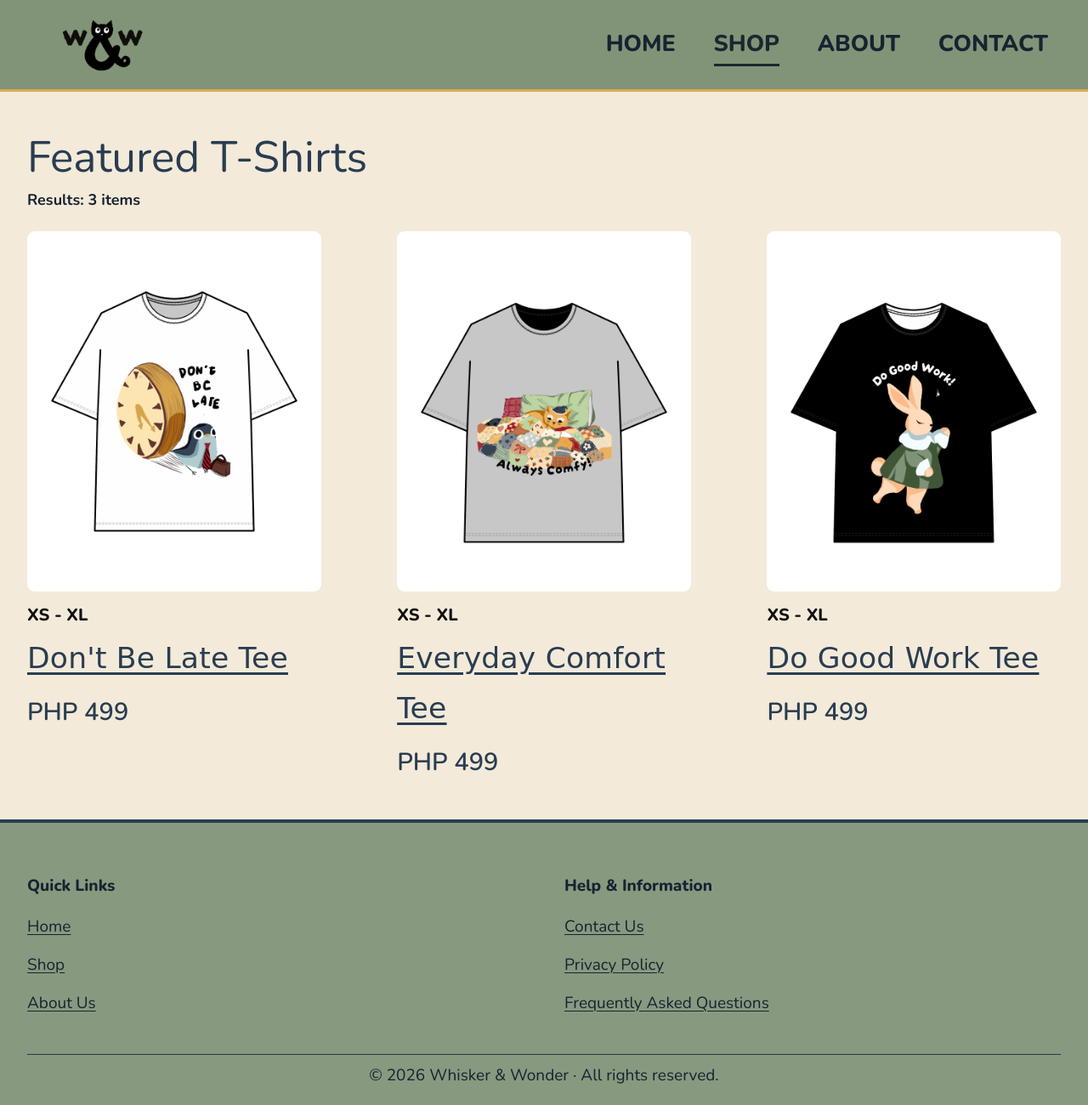
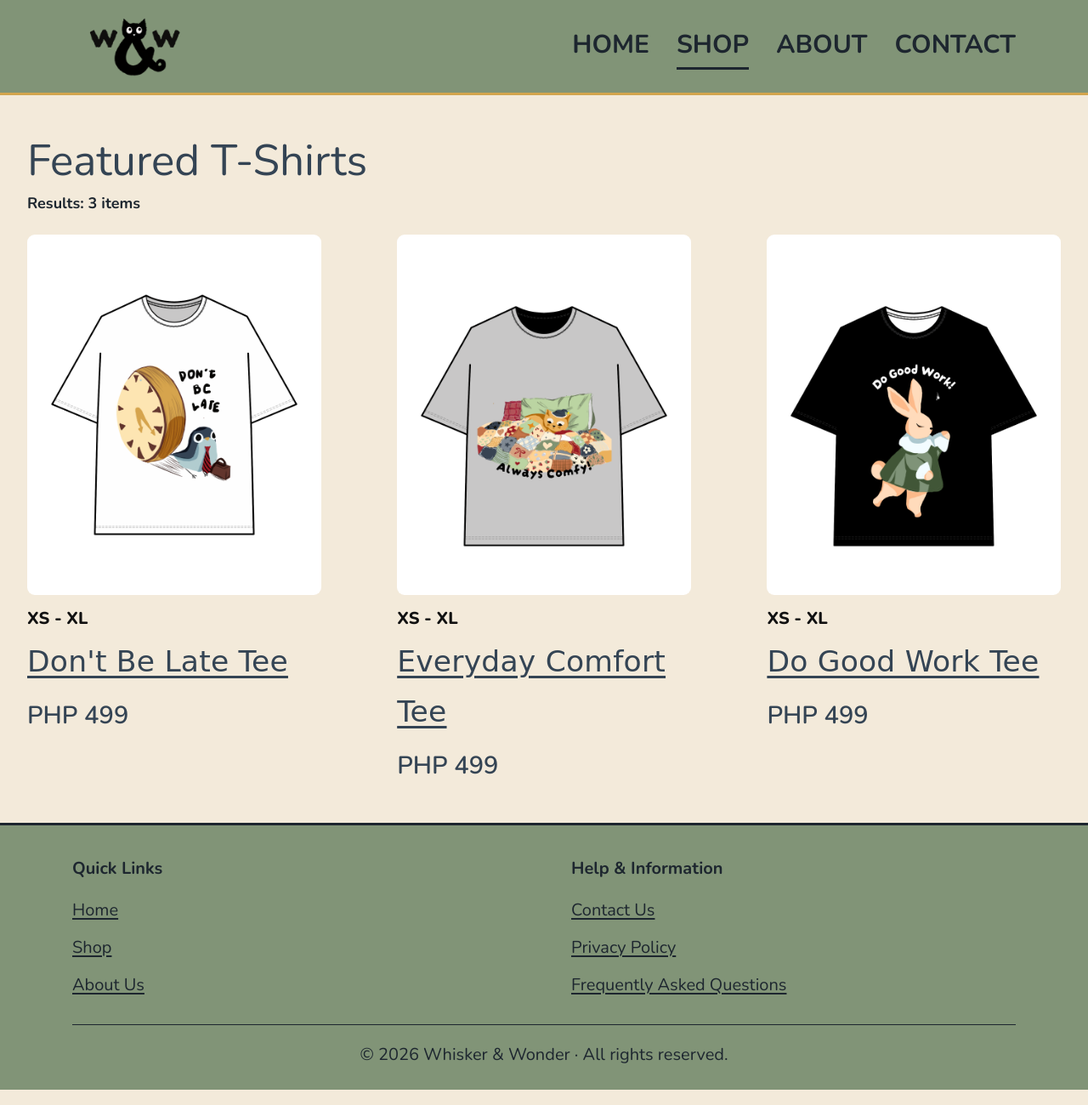
Before and after one commit to rfmoreno1/Whisker-and-Wonder, a plain HTML site: page shop.html in a window 1280 px wide. Shown: the whole page at 85% size. Drawn offline with nearby package versions, Linux system fonts and the light colour scheme; a web font is replaced by a local one.

Commit message:
shop.html

```diff
--- a/shop.html
+++ b/shop.html
@@ -18,11 +18,11 @@
   <!-- Page-specific styling for the Shop layout in the desktop reference. -->
   <style>
     :root {
-      --ww-sage: #87997f;
-      --ww-cream: #f3ead9;
-      --ww-gold: #d8ad52;
-      --ww-ink: #293d51;
-      --ww-black: #172331;
+      --ww-sage: var(--sage);
+      --ww-cream: var(--cream);
+      --ww-gold: var(--mustard);
+      --ww-ink: var(--navy);
+      --ww-black: var(--ink);
     }
 
     * { box-sizing: border-box; }
@@ -37,87 +37,6 @@
       background: var(--ww-cream);
       color: var(--ww-black);
       font-family: "Nunito", sans-serif;
-    }
-
-    .shop-catalog-page .site-header {
-      flex: 0 0 auto;
-      background: var(--ww-sage);
-      border-bottom: 3px solid var(--ww-gold);
-    }
-
-    .shop-catalog-page .site-nav {
-      padding: 0;
-    }
-
-    .shop-catalog-page .nav-inner {
-      width: min(100% - 64px, 1272px);
-      max-width: 1272px;
-      min-height: 104px;
-      margin: 0 auto;
-      display: flex;
-      align-items: center;
-      justify-content: space-between;
-    }
-
-    .shop-catalog-page .brand {
-      display: inline-flex;
-      align-items: center;
-      margin: 0;
-      padding: 0;
-    }
-
-    .shop-catalog-page .brand { width:150px; height:95px; }
-    .shop-catalog-page .brand img {
-      display: block;
-      width: 160px;
-      height: 160px;
-      object-fit: contain;
-    }
-
-    .shop-catalog-page .nav-links {
-      display: flex;
-      flex-direction: row;
-      align-items: center;
-      gap: clamp(26px, 3.5vw, 52px);
-      margin: 0;
-      padding: 0;
-      list-style: none;
-    }
-
-    .shop-catalog-page .nav-links .nav-link {
-      padding: 8px 0;
-      color: var(--ww-black);
-      font-size: clamp(1.125rem, 2.1vw, 1.8125rem);
-      font-weight: 800;
-      line-height: 1.2;
-      text-decoration: none;
-      text-transform: uppercase;
-      transition: opacity 160ms ease;
-    }
-
-    .shop-catalog-page .nav-links .nav-link:hover,
-    .shop-catalog-page .nav-links .nav-link:focus-visible {
-      opacity: 1;
-      text-decoration: underline;
-      text-underline-offset: .2em;
-    }
-
-    .shop-catalog-page .nav-toggle {
-      display: none;
-    }
-
-    .shop-catalog-page .skip-link {
-      position: absolute;
-      top: -100px;
-      left: 16px;
-      z-index: 1000;
-      padding: 10px 14px;
-      background: #fff;
-      color: var(--ww-black);
-    }
-
-    .shop-catalog-page .skip-link:focus {
-      top: 12px;
     }
 
     .shop-main {
@@ -202,96 +121,15 @@
       line-height: 1.35;
     }
 
-    .shop-catalog-page .site-footer {
-      flex: 0 0 auto;
-      margin-top: auto;
-      border-top: 4px solid var(--ww-ink);
-      background: var(--ww-sage);
-      color: var(--ww-black);
-    }
-
-    .shop-catalog-page .footer-grid {
-      width: min(100% - 64px, 1272px);
-      max-width: 1272px;
-      margin: 0 auto;
-      padding: 24px 0 12px;
-      display: grid;
-      grid-template-columns: 1fr 1fr;
-      column-gap: 48px;
-    }
-
-    .shop-catalog-page .footer-grid h2 {
-      margin: 0 0 12px;
-      color: var(--ww-black);
-      font-family: "Nunito", sans-serif;
-      font-size: 1.1875rem;
-      font-weight: 800;
-    }
-
-    .shop-catalog-page .footer-grid ul {
-      margin: 0;
-      padding: 0;
-      list-style: none;
-    }
-
-    .shop-catalog-page .footer-grid li {
-      margin: 1px 0;
-      line-height: 1.3;
-    }
-
-    .shop-catalog-page .footer-grid li a {
-      color: var(--ww-black);
-      font-size: 1.1875rem;
-      font-weight: 400;
-      min-height:44px;
-      text-decoration: underline;
-      text-underline-offset:.15em;
-    }
-
-    .shop-catalog-page .footer-grid li a:hover,
-    .shop-catalog-page .footer-grid li a:focus-visible {
-      text-decoration: underline;
-      text-underline-offset: 3px;
-    }
-
-    .shop-catalog-page .copyright {
-      grid-column: 1 / -1;
-      margin: 13px 0 0;
-      padding-top: 12px;
-      border-top: 1px solid rgba(23, 35, 49, .8);
-      color: var(--ww-black);
-      font-size: 1.1875rem;
-      line-height: 1.3;
-      text-align: center;
-    }
-
     @media (max-width: 900px) {
       .shop-main { padding-top: 58px; }
       .product-grid {
         grid-template-columns: repeat(2, minmax(0, 1fr));
         column-gap: 42px;
       }
-      .shop-catalog-page .nav-links { gap: 24px; }
-      .shop-catalog-page .nav-links .nav-link { font-size: 1.1875rem; }
     }
 
     @media (max-width: 640px) {
-      .shop-catalog-page .nav-inner {
-        width: calc(100% - 36px);
-        min-height: 82px;
-      }
-      .shop-catalog-page .brand img {
-        width: 115px;
-        height: 115px;
-      }
-      .shop-catalog-page .nav-links {
-        gap: 14px;
-        flex-wrap: wrap;
-        justify-content: flex-end;
-      }
-      .shop-catalog-page .nav-links .nav-link {
-        font-size: 1rem;
-      }
       .shop-main {
         padding: 38px 22px 42px;
       }
@@ -307,15 +145,6 @@
         line-height: 1.4;
       }
       .product-price { font-size: 1.5625rem; }
-      .shop-catalog-page .footer-grid {
-        width: calc(100% - 44px);
-        grid-template-columns: 1fr 1fr;
-        column-gap: 18px;
-        padding-top: 22px;
-      }
-      .shop-catalog-page .footer-grid h2 { font-size: 1rem; }
-      .shop-catalog-page .footer-grid li a,
-      .shop-catalog-page .copyright { font-size: 1rem; }
     }
 
     /* Catalog title and result count share the product grid alignment. */
@@ -356,12 +185,17 @@
       object-fit:contain;
     }
     .product-image:hover { background:#fff; }
-    @media (max-width:767px) {
-      .shop-catalog-page .nav-toggle { display:inline-flex; }
-      .shop-catalog-page .nav-links { display:none; flex-direction:column; align-items:stretch; gap:2px; }
-      .shop-catalog-page .nav-links.open { display:flex; }
-      .shop-catalog-page .nav-links .nav-link { font-size:1.25rem; }
+    /* Keep catalog links consistent with shared navigation feedback. */
+    .product-image, .product-name a { cursor:pointer; transition:transform .25s ease-out, box-shadow .25s ease-out; }
+    .product-name a { display:inline-block; }
+    @media (hover:hover) and (pointer:fine) {
+      .product-image:hover, .product-name a:hover { transform:translateY(-2px); }
     }
+    .product-image:active, .product-name a:active { transform:translateY(1px); }
+    @media (prefers-reduced-motion:reduce) {
+      .product-image, .product-name a { transform:none !important; transition:none !important; }
+    }
+
   </style>
 </head>
 
```
